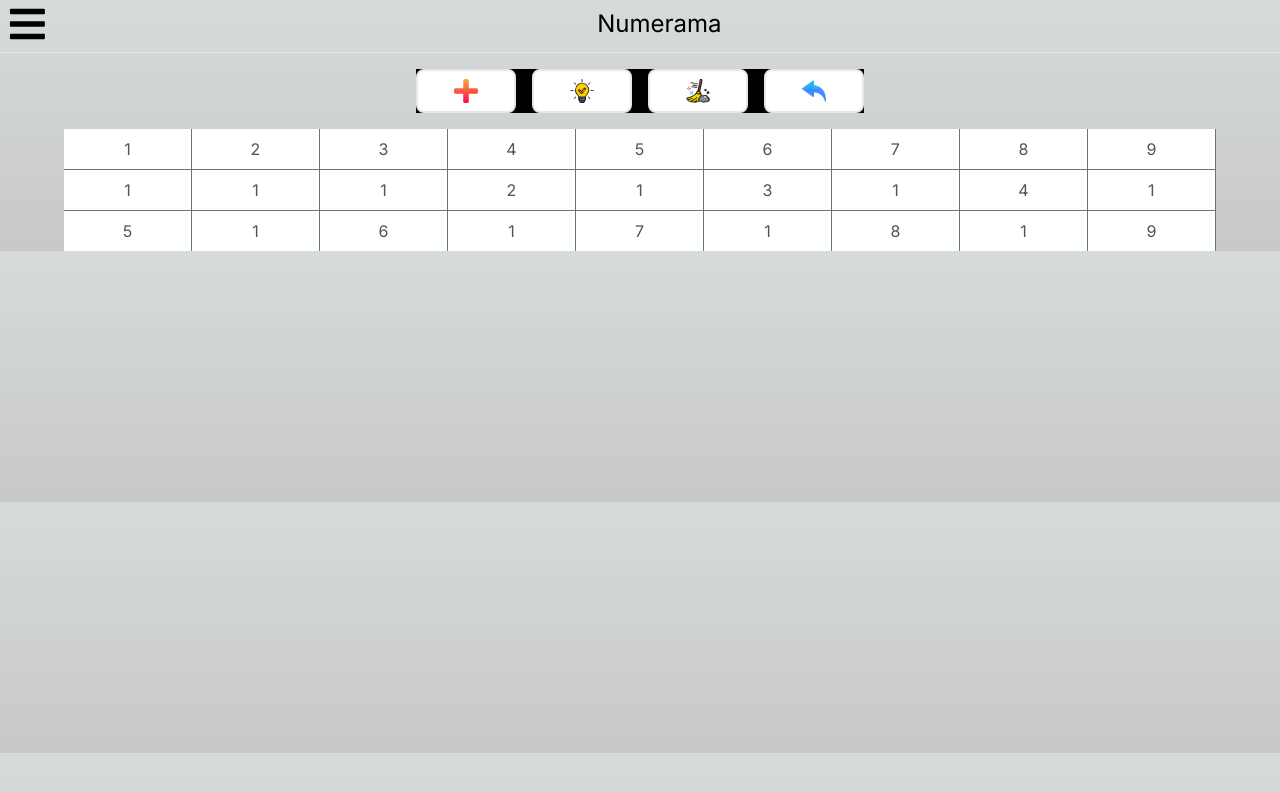
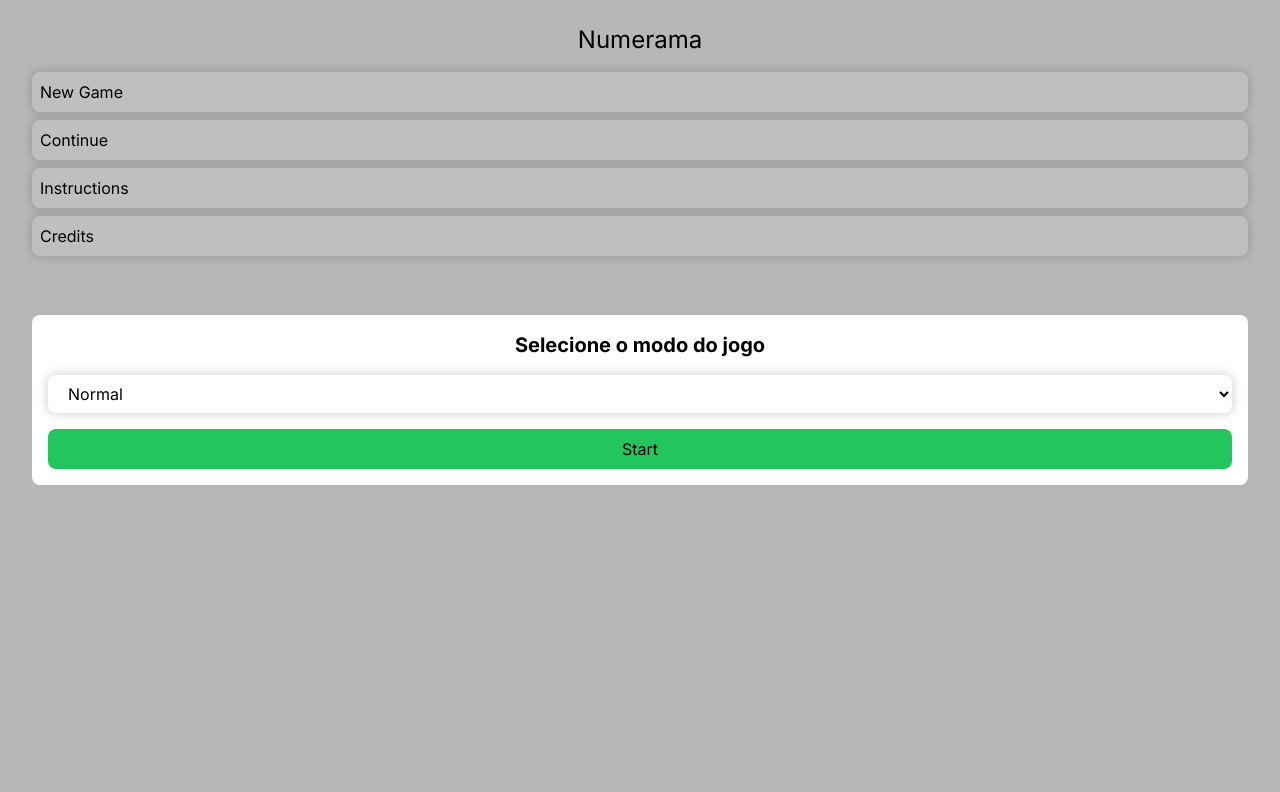
Before and after one commit to SoaresPauloR/numerama, a Next.js app: page / in a window 1280 px wide. Both pictures are taken after a click on the button "New Game". Shown: the top 792 px of the page. Built offline with nearby package versions, Linux system fonts and the light colour scheme.

Commit message:
Updates: Select modes options

```diff
--- a/src/app/page.tsx
+++ b/src/app/page.tsx
@@ -4,17 +4,19 @@ import { Game } from '@/components/Game';
 import Menu from '@/components/Menu';
 import React, { useState } from 'react';
 import InitConfig from '../interfaces/InitConfig';
-import { Normal } from '../interfaces/Modes';
+import { EnumModes } from '../interfaces/Modes';
 
 export default function Home() {
   const [menuState, setMenuState] = useState<boolean>(true);
   const [initConf, setInitConf] = useState<InitConfig>({
-    methode: new Normal(),
+    methode: EnumModes['Normal'],
     newGame: false,
   });
 
-  const handleConfig = (newConfig: InitConfig) => {
-    setInitConf(newConfig);
+  const middlewareInit = (selected: keyof typeof EnumModes) => {
+    const ModeClass = EnumModes[selected];
+    setInitConf({ ...initConf, methode: ModeClass, newGame: true });
+    setMenuState(false);
   };
 
   return (
@@ -23,7 +25,7 @@ export default function Home() {
         <Menu
           menuState={menuState}
           setMenuState={setMenuState}
-          newGame={() => handleConfig({ ...initConf, newGame: true })}
+          middlewareInit={middlewareInit}
         />
       </div>
       <div className="main">
--- a/src/components/Game.tsx
+++ b/src/components/Game.tsx
@@ -22,7 +22,7 @@ export const Game = ({ initConf }: GameProps) => {
 
   useEffect(() => {
     const newGame = () => {
-      setCollectionMiddleware(initConf.methode.generate(), setCollection);
+      setCollectionMiddleware(initConf.methode.collection, setCollection);
 
       setNumRows(3);
       setBack(null);
@@ -56,7 +56,7 @@ export const Game = ({ initConf }: GameProps) => {
       return;
     }
 
-    setCollection(initConf.methode.generate());
+    setCollection(initConf.methode.collection);
 
     const rows = 3;
     setNumRows(rows);
--- a/src/components/Menu.tsx
+++ b/src/components/Menu.tsx
@@ -1,20 +1,16 @@
 import MenuProps from '@/types/MenuProps';
 import React from 'react';
 import { FaBars } from 'react-icons/fa';
+import NewGameButton from './NewGameButton';
 
-const Menu = ({ menuState, setMenuState, newGame }: MenuProps) => {
-  const handleNewGame = () => {
-    setMenuState(false);
-    newGame();
-  };
-
-  return menuState ? (
-    <div className="menu">
+const Menu = ({ menuState, setMenuState, middlewareInit }: MenuProps) => {
+  return (
+    <>
+      <div className={`menu ${menuState ? 'active' : ''}`}>
         <div className="title">Numerama</div>
         <div className="menu-buttons">
-        <button className="menu-button" onClick={handleNewGame}>
-          New Game
-        </button>
+          <NewGameButton middlewareInit={middlewareInit} />
+
           <button className="menu-button" onClick={() => setMenuState(false)}>
             Continue
           </button>
@@ -26,11 +22,12 @@ const Menu = ({ menuState, setMenuState, newGame }: MenuProps) => {
           </button>
         </div>
       </div>
-  ) : (
+
       <nav className="nav">
         <FaBars onClick={() => setMenuState(true)} size={40} />
         <h1 className="nav-title">Numerama</h1>
       </nav>
+    </>
   );
 };
 
--- a/src/components/NewGameButton.tsx
+++ b/src/components/NewGameButton.tsx
@@ -1,11 +1,41 @@
+import { EnumModes } from '@/interfaces/Modes';
 import NewGameButtonProps from '@/types/NewGameButtonProps';
-import React from 'react';
+import React, { useState } from 'react';
 
-const NewGameButton = ({ setMenuState }: NewGameButtonProps) => {
+const NewGameButton = ({ middlewareInit }: NewGameButtonProps) => {
+  const [modalState, setModalState] = useState<boolean>(false);
+
+  let mode = 'Normal';
+
+  const hadleStart = () => {
+    setModalState(false);
+    middlewareInit(mode as keyof typeof EnumModes);
+  };
+
   return (
-    <button onClick={() => setMenuState(true)} className="">
-      Menu
-    </button>
+    <>
+      <button className="menu-button" onClick={() => setModalState(true)}>
+        New Game
+      </button>
+      {modalState && (
+        <div className="modeModal">
+          <div className="modalMain">
+            <h2 className="modalTitle">Selecione o modo do jogo</h2>
+            <select
+              className="modalSelect"
+              onChange={(e) => (mode = e.target.value)}
+            >
+              {Object.keys(EnumModes).map((mode, key) => (
+                <option key={key}>{mode}</option>
+              ))}
+            </select>
+            <button className="modalButton" onClick={hadleStart}>
+              Start
+            </button>
+          </div>
+        </div>
+      )}
+    </>
   );
 };
 
--- a/src/interfaces/Mode.ts
+++ b/src/interfaces/Mode.ts
@@ -2,7 +2,6 @@ import Cell from '@/types/Cell';
 
 interface Mode {
   name: string;
-
   generate(): Array<Cell>;
 }
 
--- a/src/interfaces/Modes.ts
+++ b/src/interfaces/Modes.ts
@@ -2,7 +2,13 @@ import Mode from '@/interfaces/Mode';
 import Cell from '@/types/Cell';
 
 export class Normal implements Mode {
-  name = 'Normal';
+  name;
+  collection: Array<Cell>;
+
+  constructor() {
+    this.name = 'Normal';
+    this.collection = this.generate();
+  }
 
   generate() {
     return [
@@ -38,10 +44,18 @@ export class Normal implements Mode {
 }
 
 export class Random implements Mode {
-  name = 'Random';
+  name;
+  collection: Array<Cell>;
+
+  constructor() {
+    this.name = 'Random';
+    this.collection = this.generate();
+  }
 
   generate() {
     const collection = [] as Array<Cell>;
+
+    let col = 0;
 
     for (let i = 0; i < 27; i++) {
       const randomNumber = Math.floor(Math.random() * 9) + 1;
@@ -49,11 +63,17 @@ export class Random implements Mode {
       collection.push({
         index: i,
         number: randomNumber,
-        row: Math.floor(i / 8),
-        col: i,
+        row: Math.floor(i / 9),
+        col: col,
         status: true,
         help: false,
       });
+
+      if (col === 8) {
+        col = 0;
+      } else {
+        col++;
+      }
     }
 
     return collection;
@@ -61,25 +81,51 @@ export class Random implements Mode {
 }
 
 export class Test implements Mode {
-  name = 'Teste';
+  name;
+  collection: Array<Cell>;
+
+  constructor() {
+    this.name = 'Test';
+    this.collection = this.generate();
+  }
 
   generate() {
     const collection = [] as Array<Cell>;
+
+    let col = 0;
 
     for (let i = 0; i < 27; i++) {
       collection.push({
         index: i,
         number: 1,
         row: Math.floor(i / 9),
-        col: i,
+        col: col,
         status: true,
         help: false,
       });
+
+      if (col === 8) {
+        col = 0;
+      } else {
+        col++;
+      }
     }
 
     return collection;
   }
 }
 
+export const EnumModes = {
+  get Normal() {
+    return new Normal();
+  },
+  get Random() {
+    return new Random();
+  },
+  get Test() {
+    return new Test();
+  },
+};
+
 type Modes = Normal | Random | Test;
 export default Modes;
--- a/src/style/globals.css
+++ b/src/style/globals.css
@@ -6,6 +6,10 @@
   --foreground-rgb: 0, 0, 0;
   --background-start-rgb: 214, 219, 220;
   --background-end-rgb: 200, 200, 200;
+}
+
+* {
+  transition: all 0.3s ease-in-out;
 }
 
 @media (prefers-color-scheme: dark) {
@@ -85,8 +89,11 @@ body {
 }
 
 .menu {
-  @apply absolute w-screen h-screen left-0 top-0 bg-gray-100 p-8 pt-6 text-black text-center flex flex-col z-10;
-  transition: all 1s ease-in-out;
+  @apply absolute w-screen h-screen left-[-100vw] top-0 bg-gray-100 p-8 pt-6 text-black text-center flex flex-col z-10;
+}
+
+.active {
+  @apply left-0 top-0;
 }
 
 .title {
@@ -96,7 +103,6 @@ body {
 .menu-button {
   @apply flex gap-4 p-2 rounded-lg bg-white;
   box-shadow: 0px 0px 10px 2px rgba(0, 0, 0, 0.15);
-
 }
 
 .menu-buttons {
@@ -110,3 +116,24 @@ body {
 .nav-title {
   @apply w-full text-center text-2xl;
 }
+
+.modeModal {
+  @apply absolute w-screen h-screen bg-black bg-opacity-25 left-0 top-0 flex flex-col justify-center
+}
+
+.modalMain {
+  @apply p-4 bg-white m-8 flex flex-col gap-4 rounded-lg
+}
+
+.modalTitle {
+  @apply text-xl font-bold
+}
+
+.modalSelect {
+  @apply w-full p-4 pt-2 pb-2 rounded-lg bg-white;
+  box-shadow: 0px 0px 10px 2px rgba(0, 0, 0, 0.15);
+}
+
+.modalButton {
+  @apply flex justify-center rounded-lg p-2 w-full bg-green-500;
+}
--- a/src/types/MenuProps.ts
+++ b/src/types/MenuProps.ts
@@ -1,7 +1,9 @@
+import { EnumModes } from '@/interfaces/Modes';
+
 type MenuProps = {
   menuState: boolean;
   setMenuState: React.Dispatch<React.SetStateAction<boolean>>;
-  newGame: () => void;
+  middlewareInit: (selected: keyof typeof EnumModes) => void;
 };
 
 export default MenuProps;
--- a/src/types/NewGameButtonProps.ts
+++ b/src/types/NewGameButtonProps.ts
@@ -1,5 +1,7 @@
+import { EnumModes } from '@/interfaces/Modes';
+
 type NewGameButtonProps = {
-  setMenuState: React.Dispatch<React.SetStateAction<boolean>>;
+  middlewareInit: (selected: keyof typeof EnumModes) => void;
 };
 
 export default NewGameButtonProps;
```
Lines whose indentation alone changed are shown as unchanged.
